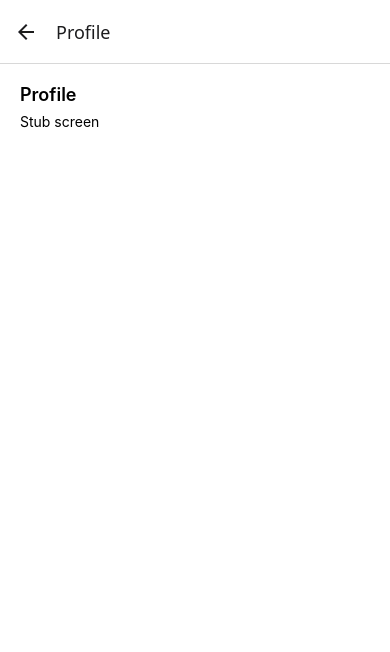
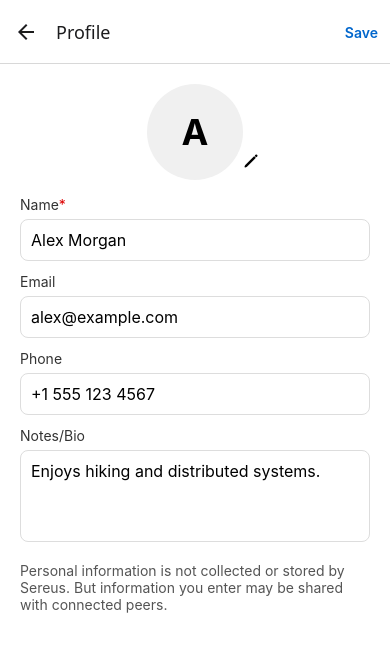
Before and after one commit to gotchoices/sereus-chat, a React Native app: screen /ProfileSetup in a window 390 px wide. Shown: the top 652 px of the page. Built offline with nearby package versions, Linux system fonts and the light colour scheme.

Commit message:
Generate profile screen

```diff
--- /dev/null
+++ b/mock/data/Profile/empty.json
@@ -0,0 +1,7 @@
+{
+  "name": "",
+  "email": "",
+  "phone": "",
+  "notes": "",
+  "avatarUrl": null
+}
--- /dev/null
+++ b/mock/data/Profile/happy.json
@@ -0,0 +1,7 @@
+{
+  "name": "Alex Morgan",
+  "email": "alex@example.com",
+  "phone": "+1 555 123 4567",
+  "notes": "Enjoys hiking and distributed systems.",
+  "avatarUrl": null
+}
--- /dev/null
+++ b/src/data/profile.ts
@@ -0,0 +1,20 @@
+export type Profile = {
+  name: string;
+  email?: string;
+  phone?: string;
+  notes?: string;
+  avatarUrl?: string | null;
+};
+
+import happy from '../../mock/data/Profile/happy.json';
+import empty from '../../mock/data/Profile/empty.json';
+
+export async function loadProfile(variant: 'happy' | 'empty' = 'happy'): Promise<Profile> {
+  if (variant === 'empty') return (empty as Profile) || { name: '' };
+  return (happy as Profile) || { name: 'User' };
+}
+
+// No-op in mock/demo mode; writes will be enabled with the engine
+export async function saveProfile(_p: Profile): Promise<void> {
+  return;
+}
--- a/src/screens/ProfileSetup.tsx
+++ b/src/screens/ProfileSetup.tsx
@@ -1,16 +1,144 @@
-import React from 'react';
-import { View, Text, StyleSheet } from 'react-native';
+import React, { useEffect, useLayoutEffect, useState } from 'react';
+import { View, Text, StyleSheet, TextInput, TouchableOpacity, Alert } from 'react-native';
+import { useNavigation } from '@react-navigation/native';
+import Ionicons from 'react-native-vector-icons/Ionicons';
+import { loadProfile, type Profile } from '../data/profile';
+import { useVariant } from '../mock/VariantContext';
 
 export default function ProfileSetup() {
+  const navigation: any = useNavigation();
+  const { variant, mockMode } = useVariant();
+  const [name, setName] = useState<string>('');
+  const [email, setEmail] = useState<string>('');
+  const [phone, setPhone] = useState<string>('');
+  const [notes, setNotes] = useState<string>('');
+  const [error, setError] = useState<string | null>(null);
+  const [initial, setInitial] = useState<Profile | null>(null);
+  const [allowLeave, setAllowLeave] = useState(false);
+
+  const dirty = false; // read-only in mock/demo mode
+
+  useEffect(() => {
+    (async () => {
+      const p = await loadProfile(mockMode ? ((variant as 'happy' | 'empty') ?? 'happy') : 'happy');
+      if (p) {
+        setName(p.name || '');
+        setEmail(p.email || '');
+        setPhone(p.phone || '');
+        setNotes(p.notes || '');
+      }
+      setInitial(p || { name: '', email: '', phone: '', notes: '' });
+    })();
+  }, []);
+
+  const onSave = async () => {
+    // No-op save in mock mode; engine will handle persistence later
+    navigation.goBack();
+  };
+
+  // No discard warning in mock/demo; read-only profile mocks
+
+  useLayoutEffect(() => {
+    navigation.setOptions({
+      title: 'Profile',
+      headerRight: () => (
+        <TouchableOpacity style={{ paddingHorizontal: 12, paddingVertical: 6 }} onPress={onSave} accessibilityLabel="Save profile" testID="profile-save">
+          <Text style={{ color: '#0066cc', fontWeight: '600' }}>Save</Text>
+        </TouchableOpacity>
+      ),
+    });
+  }, [navigation, name, email, phone, notes]);
+
+  const onEditAvatar = () => {
+    Alert.alert('Media picker', 'Avatar edit not implemented yet.');
+  };
+
+  const initials = name.trim() ? name.trim()[0].toUpperCase() : '?';
+
   return (
     <View style={styles.container}>
-      <Text style={styles.title}>Profile</Text>
-      <Text>Stub screen</Text>
+      <View style={styles.avatarWrap}>
+        <View style={styles.avatar}>
+          <Text style={styles.avatarText}>{initials}</Text>
+        </View>
+        <TouchableOpacity style={styles.pencil} onPress={onEditAvatar} accessibilityLabel="Edit avatar" testID="profile-edit-avatar">
+          <Ionicons name="pencil" size={16} />
+        </TouchableOpacity>
+      </View>
+
+      <View style={styles.field}>
+        <Text style={styles.label}>Name<Text style={{ color: '#d00' }}>*</Text></Text>
+        <TextInput
+          style={[styles.input, error ? styles.inputError : null]}
+          placeholder="Your name"
+          value={name}
+          onChangeText={setName}
+          accessibilityLabel="Name"
+          testID="profile-name"
+        />
+        {!!error && <Text style={styles.errorText}>{error}</Text>}
+      </View>
+
+      <View style={styles.field}>
+        <Text style={styles.label}>Email</Text>
+        <TextInput
+          style={styles.input}
+          placeholder="you@example.com"
+          value={email}
+          onChangeText={setEmail}
+          keyboardType="email-address"
+          autoCapitalize="none"
+          accessibilityLabel="Email"
+          testID="profile-email"
+        />
+      </View>
+
+      <View style={styles.field}>
+        <Text style={styles.label}>Phone</Text>
+        <TextInput
+          style={styles.input}
+          placeholder="+1 555 123 4567"
+          value={phone}
+          onChangeText={setPhone}
+          keyboardType="phone-pad"
+          accessibilityLabel="Phone"
+          testID="profile-phone"
+        />
+      </View>
+
+      <View style={styles.field}>
+        <Text style={styles.label}>Notes/Bio</Text>
+        <TextInput
+          style={[styles.input, { height: 92 }]}
+          placeholder="A few words about you"
+          value={notes}
+          onChangeText={setNotes}
+          multiline
+          accessibilityLabel="Notes"
+          testID="profile-notes"
+        />
+      </View>
+
+      <View style={styles.notice}>
+        <Text style={styles.noticeText}>
+          Personal information is not collected or stored by Sereus. But information you enter may be shared with connected peers.
+        </Text>
+      </View>
     </View>
   );
 }
 
 const styles = StyleSheet.create({
   container: { flex: 1, backgroundColor: '#fff', padding: 20 },
-  title: { fontSize: 18, fontWeight: '600', marginBottom: 8 }
+  avatarWrap: { alignItems: 'center', marginBottom: 16 },
+  avatar: { width: 96, height: 96, borderRadius: 48, backgroundColor: '#f0f0f0', alignItems: 'center', justifyContent: 'center' },
+  avatarText: { fontSize: 36, fontWeight: '700' },
+  pencil: { position: 'absolute', right: '30%', bottom: 4, backgroundColor: '#fff', borderRadius: 12, padding: 6, elevation: 2 },
+  field: { marginBottom: 12 },
+  label: { fontSize: 14, color: '#333', marginBottom: 6 },
+  input: { borderWidth: 1, borderColor: '#ddd', borderRadius: 8, paddingHorizontal: 10, paddingVertical: 10, fontSize: 16, backgroundColor: '#fff' },
+  inputError: { borderColor: '#d00' },
+  errorText: { color: '#d00', marginTop: 6 },
+  notice: { marginTop: 8 },
+  noticeText: { color: '#555' },
 });
```
Also changed, not shown: design/generated/meta/outputs.json (+10 -0 lines), design/generated/scenarios/profile-setup.md (added, +25 -0 lines), design/generated/screens/ProfileSetup.md (added, +28 -0 lines), design/specs/global/general.md (+5 -0 lines).
